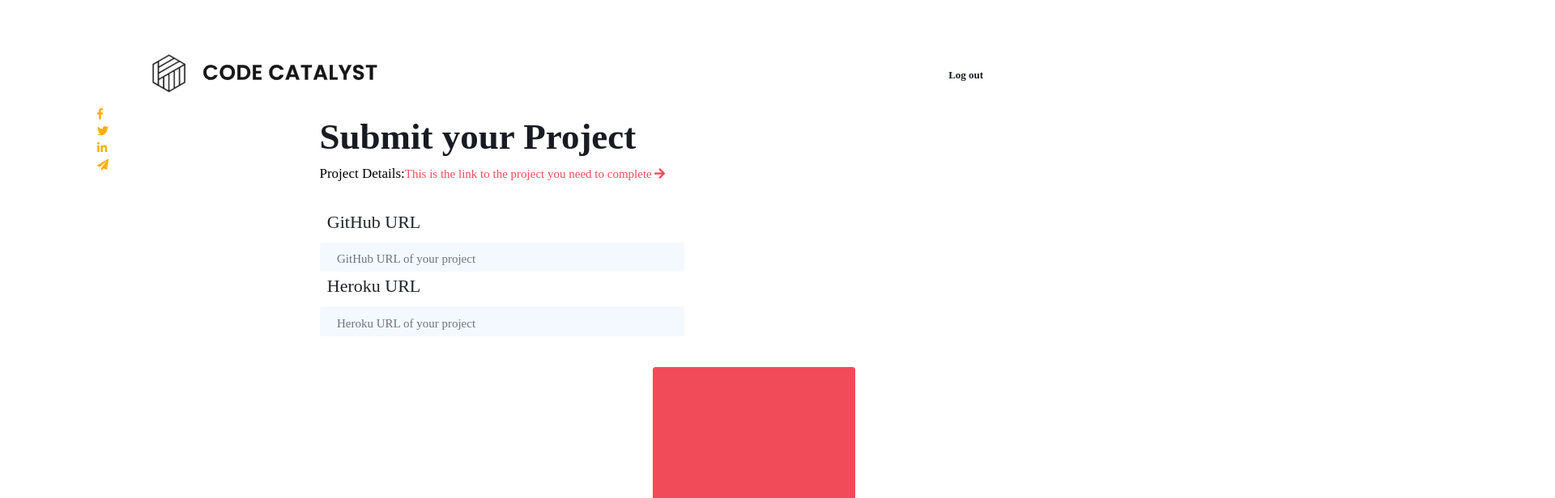
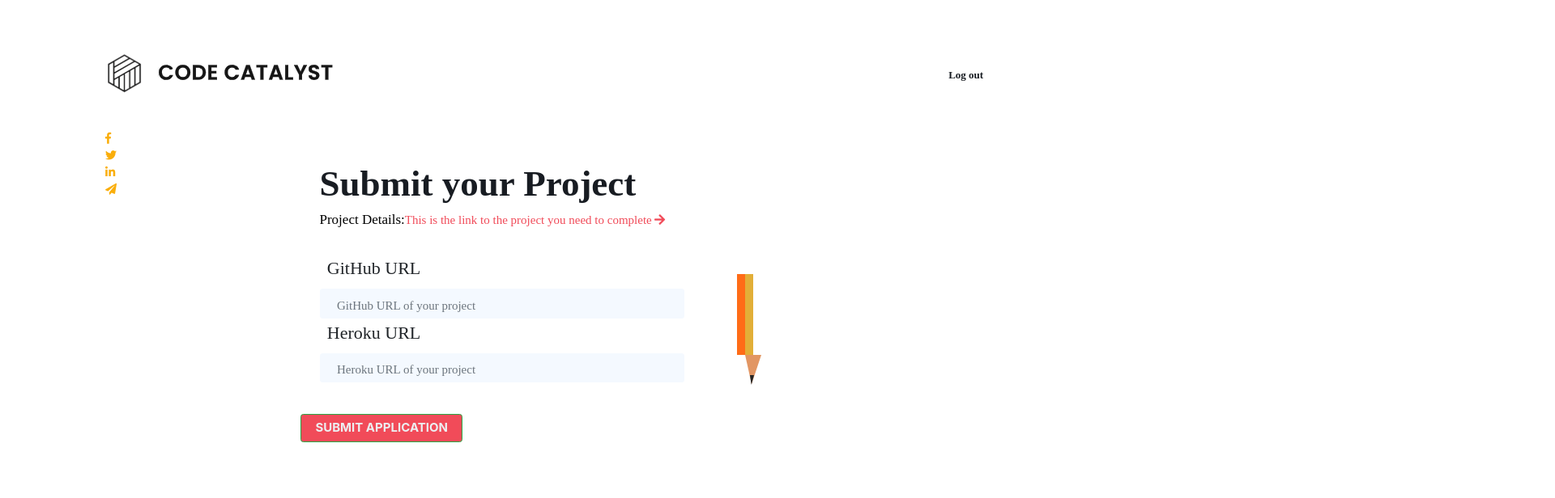
Before and after one commit to ndungutseclaude/applicant, a React (Create React App) app: page /AddUrl in a window 1280 px wide. Shown: the part 20-636 px from the top of the page at 81% size, 1920 px wide, since content can reach past the window. Built offline with nearby package versions, Linux system fonts and the light colour scheme.

Commit message:
getting links of project

```diff
--- a/src/component/AddUrl.js
+++ b/src/component/AddUrl.js
@@ -1,19 +1,18 @@
 import React, { Component } from 'react';
 import { Link } from 'react-router-dom';
-// import PropTypes from 'prop-types';
-// import {connect} from 'react-redux';
 import { getJwt } from './utils/jwt';
 import axios from 'axios';
 import './Component.css';
 import Header from './Header';
 import Footer from './Footer';
-//import {addContact} from '../actions/contactActions';
+
 
 
 class AddUrl extends Component {
   state = {
     git_hub_url: '',
     heroku_url:'',
+    link:'',
     errors: {}
   };
 
@@ -28,6 +27,7 @@ class AddUrl extends Component {
     }
 
     var data={git_hub_url:this.state.git_hub_url, heroku_url:this.state.heroku_url}
+    var link={link:this.state.link}
 
        console.log(jwt)
     axios.post('https://codecatalyst-test.herokuapp.com/api/project/submit',data,
@@ -41,10 +41,19 @@ class AddUrl extends Component {
         console.log('the request denied')
         this.props.history.push('/')
     })
+    console.log(jwt)
+    axios.get('https://codecatalyst-test.herokuapp.com/api/project',link,
+    {headers: {Authorization: `Token ${jwt}`}})
+    .then(res =>{
+        this.setState({url: res.data})
+
+    })
+    .catch(err =>{
+      //localStorage.removeItem("user-token")
+      console.log('the request denied')
+      //this.props.history.push('/')
+    })
  }
-
- //GET PROGECT
-
 
 //FUNCTION TO LOGOUT
  logoutFunction=(e)=>{
@@ -77,7 +86,7 @@ class AddUrl extends Component {
 
               <h1>Submit your Project</h1>
               <p>Project Details:
-              <Link to="codecatalyst-test.herokuapp.com/api/project/">
+              <Link to= "https://codecatalyst-test.herokuapp.com/api/project/">
               <span>This is the link to the project you need to complete <i className="fas fa-arrow-up"></i></span>
               </Link>
               </p>
@@ -111,12 +120,9 @@ class AddUrl extends Component {
                                         />
                                 </div>
                       </div>
-
-                                <button type="submit" className="btn btn-success button">SUBMIT APPLICATION</button>
-
+                                <button type="submit" className="btn btn-success button1">SUBMIT APPLICATION</button>
               </form>
               <Footer/>
-
     </div>
 
     );
--- a/src/component/App.css
+++ b/src/component/App.css
@@ -45,3 +45,10 @@ box-sizing: border-box;
 .btn-show-hide-pwd:hover{
     opacity: 1;
 }
+/* Extra large devices (large laptops and desktops, 1200px and up) */
+@media only screen and (min-width: 1200px) {
+    .divStyling{
+        width: 1500px;
+         margin-left: -9%;
+    }
+    }
--- a/src/component/Component.css
+++ b/src/component/Component.css
@@ -126,12 +126,12 @@ height: 100%;
     font-size: 22px;
     line-height: 36px;
   }
-  .btn-success{
+  .button1{
     margin-top: 3%;
     position: absolute;
     width: 250px;
-    height: 50px;
-    left: 400px;
+
+    left: 300px;
     background: #F14B59;
   }
 
@@ -177,10 +177,10 @@ height: 100%;
 .pencil{
   float: right;
 
-  width: 160px;
+  width: 100px;
   height: 10px;
-  left: 900px;
-  top: 530px;
+  margin-left: 0%;
+  top: 30px;
   background: #ffc334;
   border-top: 10px solid #FF6C17;
   border-bottom: 10px solid #e2af38;
@@ -217,10 +217,11 @@ min-height: 450px;
 /* Extra small devices (phones, 600px and down) */
 @media only screen and (max-width: 600px) {
   .btn-success{
-    width: 150px;
+    width: 120px;
+    color: #eceff1;
     height: 40px;
-    font-size: 80%;
-    left: -20%;
+    font-size: 60%;
+    left: 16%;
     margin-top: 540px;
   }
   header{
@@ -229,17 +230,14 @@ min-height: 450px;
   .container{
     width: 700px;
   }
-  .pencil{
-    left: 350px;
-    margin-top: 10%;
-  }
+
   .form-control{
     width: 250px;
   }
   aside{
 
-    left: 0px;
-    top: 150px;
+    left: 30px;
+    top: 180px;
   }
   .call{
     left: 20%;
@@ -248,9 +246,21 @@ min-height: 450px;
     left: 80%;
     top: 105px;
   }
+  h1{
+    margin-left: 19%;
+  }
   p{
     font-size: 95%;
+    margin-left: 19%;
   }
+  form{
+    margin-left: 10%;
+  }
+  .pencil {
+    width: 70px;
+    left: -15%;
+    margin-top: 7%;
+}
   span{
     font-size: 95%;
   }
@@ -263,22 +273,38 @@ min-height: 450px;
 @media only screen and (min-width: 600px) {
   aside{
 
-    left: 90px;
-    top: 150px;
+    left: 80px;
+    top: 180px;
   }
   .Phonebook{
     margin-left: 130px;
   }
-  .pencil{
-    left: 10%;
-    margin-top: 3%;
+
+  h1{
+    margin-left: 8%;
   }
   p{
     font-size: 15px;
+    margin-left: 8%;
+    margin-top: -5%;
   }
+  form{
+    margin-left: 0%;
+  }
+  .pencil {
+    width: 80px;
+    left: -2%;
+    margin-top: 7%;
+}
   .btn-success{
-    left: -5%;
+    font-size: 13px;
+    color: #eceff1;
+    width: 170px;
+    left: 30%;
   }
+  img{
+      margin-left: -17%;
+    }
   .info{
     left: 80%;
     top: 100px;
@@ -294,12 +320,11 @@ min-height: 450px;
 
 /* Medium devices (landscape tablets, 768px and up) */
 @media only screen and (min-width: 768px) {
-  .pencil{
-    left: 500px;
-    margin-top: 0%;
-  }
   .btn-success{
-    left: -10%;
+    font-size: 15px;
+    color: #eceff1;
+    width: 200px;
+    left: 25%;
   }
 
   p{
@@ -312,26 +337,33 @@ min-height: 450px;
 
     width: 760px;
   }
+  .pencil {
+    width: 90px;
+    left: -25%;
+    margin-top: 7%;
+}
 }
 
 /* Large devices (laptops/desktops, 992px and up) */
 @media only screen and (min-width: 992px) {
   .btn-success{
-    left: -16%;
+    font-size: 15px;
+    color: #eceff1;
+    width: 200px;
+    left: 20%;
   }
-  .pencil{
-    left: 540px;
-    margin-top: 0%;
-  }
+  .pencil {
+    width: 100px;
+    left: -45%;
+    margin-top: 7%;
+}
 }
 
 /* Extra large devices (large laptops and desktops, 1200px and up) */
 @media only screen and (min-width: 1200px) {
-  .pencil{
-    left: 900px;
-  }
   .btn-success{
-    left: -5%;
+    left: 29%;
+    color: #eceff1;
   }
   form{
     margin-top: 0%;
@@ -350,15 +382,16 @@ p{
 }
 h1{
   font-size: 45px;
-  margin-top:25%;
+  margin-top:30%;
   margin-left: 23%;
 }
 aside{
-  left: 120px;
-  top: 150px;
+  left: 130px;
+  top: 180px;
   }
   #coppy{
     width: 1535px;
+    margin-left: 0%;
   }
   .form-control{
     width: 450px;
@@ -366,4 +399,12 @@ aside{
   .info{
     left: 90%;
   }
+  img{
+    margin-left: -5%;
+  }
+  .pencil {
+    width: 100px;
+    left: -27%;
+    margin-top: 3%;
 }
+}
--- a/src/component/QuestionsList.js
+++ b/src/component/QuestionsList.js
@@ -1,7 +1,7 @@
 import React from 'react';
 import axios from 'axios';
 import './Questionlist.css';
-import { withRouter } from 'react-router-dom';
+//import { withRouter } from 'react-router-dom';
 
 import './App.css';
 import Footer from './Footer';
--- a/src/component/login.css
+++ b/src/component/login.css
@@ -39,7 +39,7 @@ span{
 }
 .head{
     width: 229px;
-    font-family: "Times New Roman", Times, serif, border;
+    font-family: "Times New Roman", Times, serif;
     font-size: 40px;
     color: black;
 }
```
